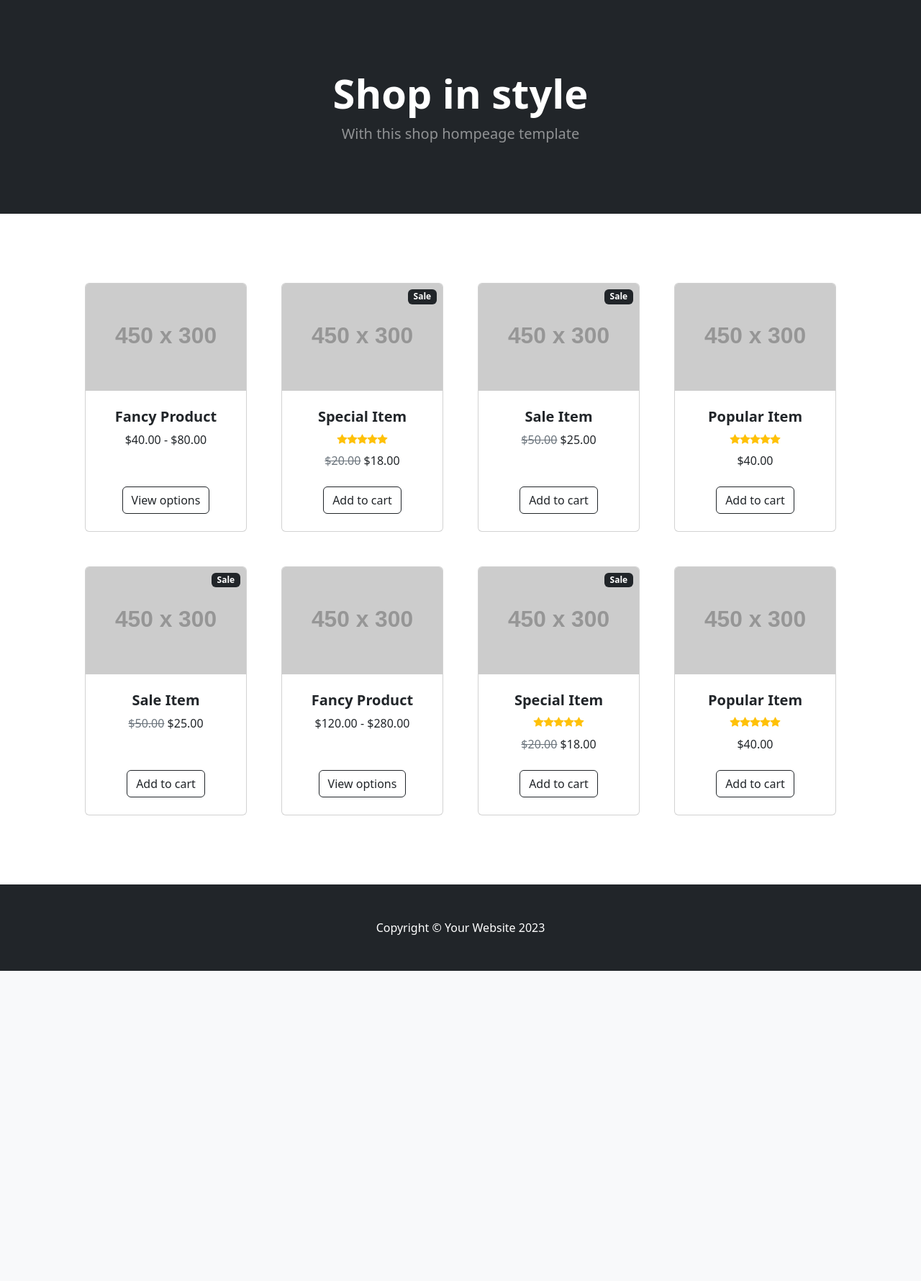
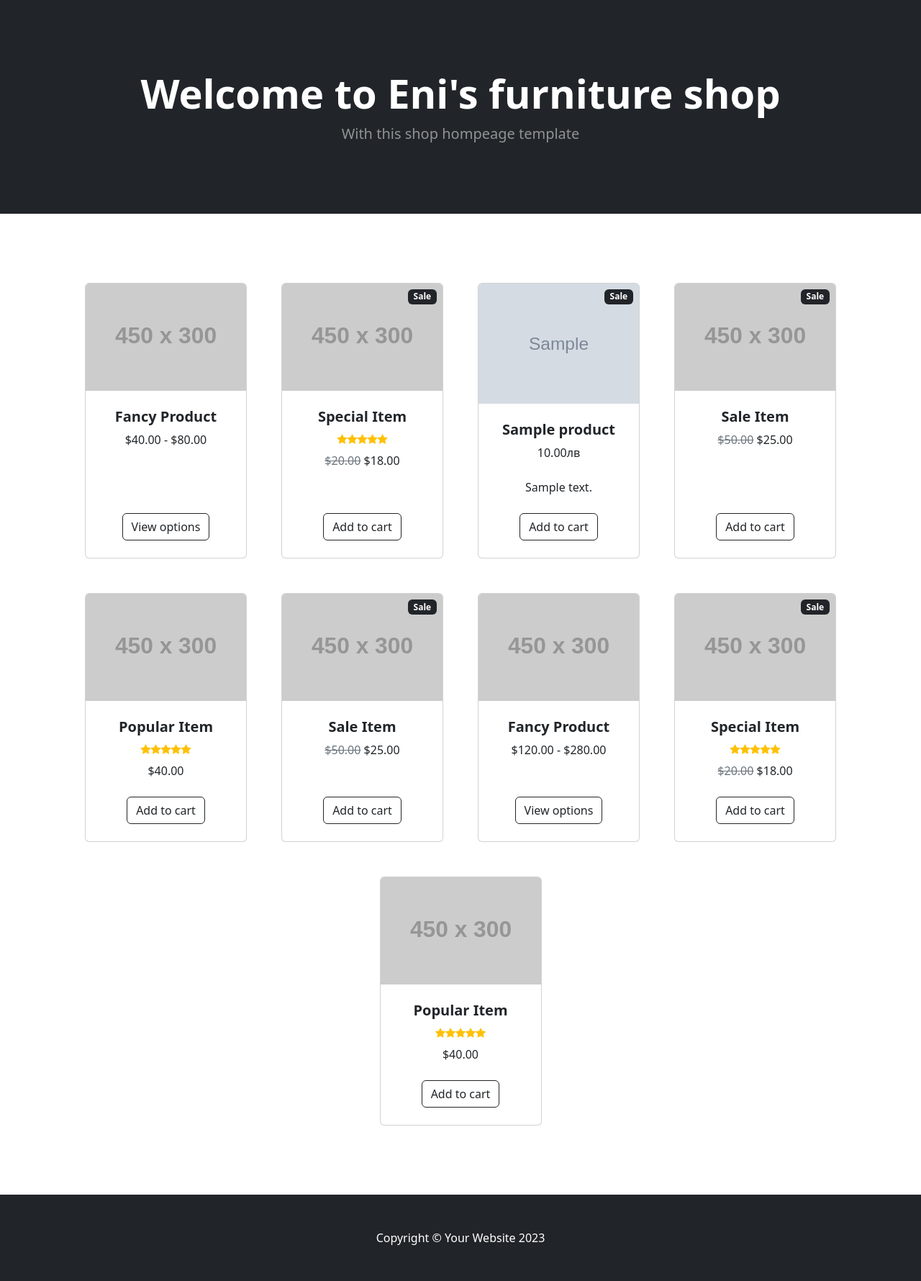
Before and after one commit to Enisel13/Python_project, a Django app: page / in a window 1280 px wide. Shown: the part 56-1836 px from the top of the page at 72% size. Before the commit the page ends 1405 px from the top, so only its background shows below. Run offline with Django 5.2, Linux system fonts and the light colour scheme; tables that the repository leaves empty hold one stand-in row (values such as "Sample post"); grey boxes marked "Sample" are stand-in pictures; grey boxes labelled with a size stand in for pictures from a placeholder-image service; some libraries are stand-ins or nearby versions.

Commit message:
Added images

```diff
--- a/ecom/ecom/store/models.py
+++ b/ecom/ecom/store/models.py
@@ -7,6 +7,9 @@ class Category(models.Model):
 
     def __str__(self):
         return self.name
+
+    class Meta:
+        verbose_name_plural = 'categories'
 
 #Costumers
 class Customer(models.Model):
--- a/ecom/ecom/store/templates/index.html
+++ b/ecom/ecom/store/templates/index.html
@@ -49,7 +49,7 @@
         <header class="bg-dark py-5">
             <div class="container px-4 px-lg-5 my-5">
                 <div class="text-center text-white">
-                    <h1 class="display-4 fw-bolder">Shop in style</h1>
+                    <h1 class="display-4 fw-bolder">Welcome to Eni's furniture shop</h1>
                     <p class="lead fw-normal text-white-50 mb-0">With this shop hompeage template</p>
                 </div>
             </div>
@@ -107,6 +107,41 @@
                             </div>
                         </div>
                     </div>
+
+
+
+                    {% for product in products %}
+                    <div class="col mb-5">
+                        <div class="card h-100">
+                            <!-- Sale badge-->
+                            <div class="badge bg-dark text-white position-absolute" style="top: 0.5rem; right: 0.5rem">Sale</div>
+                            <!-- Product image-->
+                            <img class="card-img-top" src="{{ product.image.url}}" alt="..." />
+                            <!-- Product details-->
+                            <div class="card-body p-4">
+                                <div class="text-center">
+                                    <!-- Product name-->
+                                    <h5 class="fw-bolder">{{ product.name }}</h5>
+                                    <!-- Product price-->
+                                    {{ product.price }}лв
+                                    <br/>
+                                    <br/>
+                                    {{ product.description }}
+                                    <br/>
+                                </div>
+                            </div>
+                            <!-- Product actions-->
+                            <div class="card-footer p-4 pt-0 border-top-0 bg-transparent">
+                                <div class="text-center"><a class="btn btn-outline-dark mt-auto" href="#">Add to cart</a></div>
+                            </div>
+                        </div>
+                    </div>
+                    {% endfor %}
+
+
+
+
+
                     <div class="col mb-5">
                         <div class="card h-100">
                             <!-- Sale badge-->
--- a/ecom/ecom/store/views.py
+++ b/ecom/ecom/store/views.py
@@ -1,4 +1,6 @@
 from django.shortcuts import render
+from .models import Product
 
 def home(request):
-    return render(request, 'index.html', {})
+    products = Product.objects.all()
+    return render(request, 'index.html', {'products': products})
```
